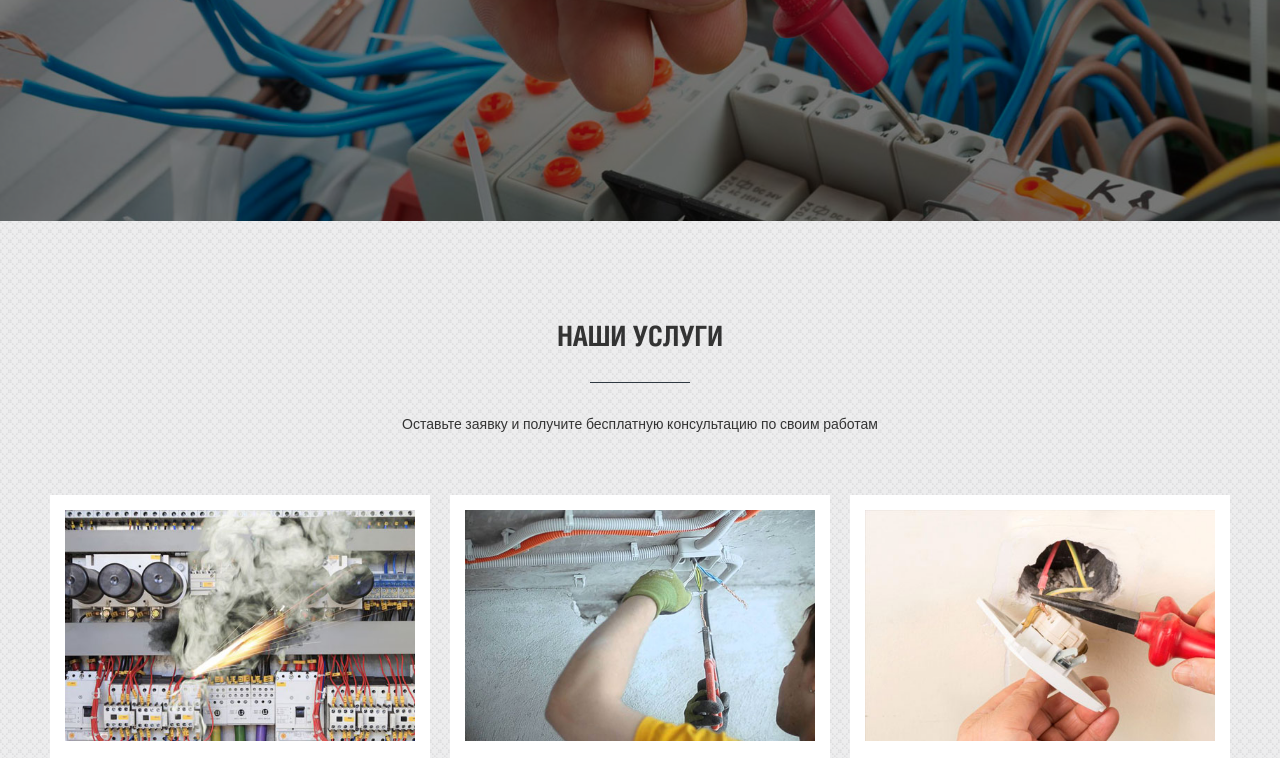
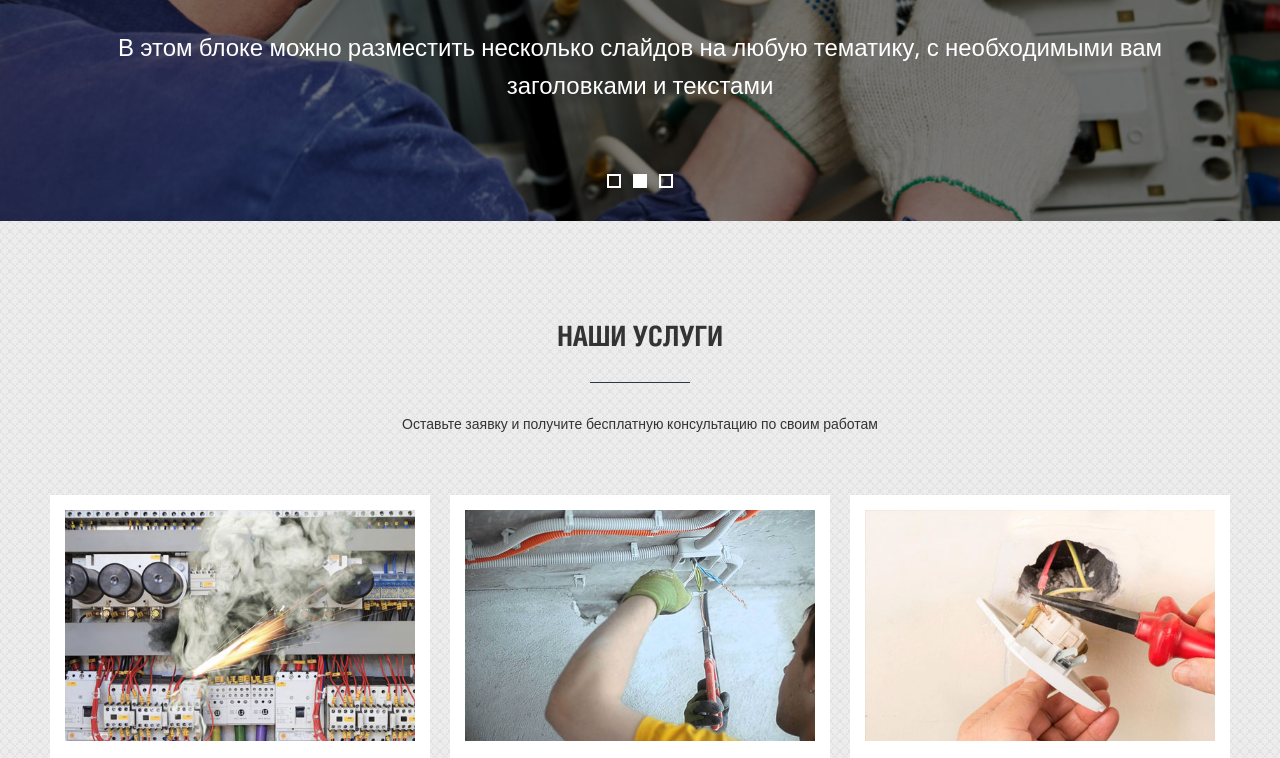
Before and after one commit to Borsok-kg/diplom, a website built with webpack: page index.html in a window 1280 px wide. Shown: the part 399-1157 px from the top of the page. Built offline with nearby package versions, Linux system fonts and the light colour scheme; files whose address does not match are found by name.

Commit message:
Слайдер - первый блок

```diff
--- a/css/settings.css
+++ b/css/settings.css
@@ -510,34 +510,32 @@ img.right{
 .slider-wrapper .item img{
     min-height: 300px;
 }
-.slick-dots {
+.dots_wrapper {
   width: 100%;
   padding: 0;
   list-style: none;
   text-align: center;
   display: block;
 }
-.slick-dots li button{
+.dots_wrapper li button{
     position: absolute;
     top: -5px;
     left: -5px;
     border: none;
-    border-radius: 50%;
     display: block;
     opacity: 0;
 }
-.slick-dots li {
+.dots_wrapper li {
     cursor: pointer;
     border: 2px solid #E9BB26;
     display: inline-block;
-    border-radius: 50%;
     width: 14px;
     height: 14px;
     margin: 0 6px;
     cursor: pointer;
     position: relative;
 }
-.slick-dots li.slick-active{
+.dots_wrapper li.slick-active{
     background: #E9BB26;
 }
 .slick-prev,
--- a/css/style.css
+++ b/css/style.css
@@ -733,7 +733,7 @@ hr.white {
 	.icons .img-wrapper img {
 		width: 100px;
 	}
-	.slick-dots {
+	.dots_wrapper {
 		padding-top: 30px;
 	}
 }
@@ -848,14 +848,15 @@ hr.white {
 }
 
 /* top slider */
-.top-slider .slick-dots {
+.top-slider .dots_wrapper {
 	position: absolute;
 	bottom: 25px;
+	z-index: 99;
 }
-.top-slider .slick-dots li {
+.top-slider .dots_wrapper li {
 	border-color: #fff !important;
 }
-.top-slider .slick-dots li.slick-active {
+.top-slider .dots_wrapper li.active {
 	background-color: #fff !important;
 }
 .top-slider {
@@ -952,7 +953,7 @@ video#video_background {
 		-o-transition: 0.5s;
 		transition: 0.5s;
 	}
-	.top-slider .table.active {
+	.top-slider .item.active .table {
 		webkit-transform: scale(1);
 		-ms-transform: scale(1);
 		-o-transform: scale(1);
--- a/index.html
+++ b/index.html
@@ -96,7 +96,7 @@
 
 		<!-- * * * * * * Top slider * * * * * * -->
 		<div class="top-slider white text-center relative">
-			<div class="item relative"
+			<div class="item relative active"
 				style="background: url(images/slide1.jpg) 50% 50% no-repeat; background-size: cover;">
 				<div class="table">
 					<div class="table-cell">
--- a/src/index.js
+++ b/src/index.js
@@ -5,6 +5,7 @@ import arrowUp from './modules/arrowUp';
 import correctnessOfInput from './modules/correctnessOfInput';
 import sendForm from './modules/sendForm';
 import tabs from './modules/tabs';
+import slider from './modules/slider';
 
 // Модальное окно
 togglePopUp();
@@ -20,3 +21,6 @@ sendForm();
 
 // Блок ЧАВО
 tabs();
+
+// Слайдер
+slider();
--- /dev/null
+++ b/src/modules/slider.js
@@ -0,0 +1,84 @@
+const slider = () => {
+    const topSlider = document.querySelector('.top-slider'),
+        itemSlides = topSlider.querySelectorAll('.item'),
+        table = topSlider.querySelectorAll('.table'),
+        dotsWrapper = document.createElement('ul');
+
+    let dot;
+
+    // table.forEach(item => {
+    //     item.style.opacity = '1';
+    //     item.style.visibility = 'visible';
+    // });
+
+    dotsWrapper.classList.add('dots_wrapper');
+
+    topSlider.appendChild(dotsWrapper);
+
+
+    let counterSlides = 0;
+
+    for (let index = 0; index < itemSlides.length; index++) {
+        dot = document.createElement('li');
+        dot.classList.add('dot');
+        dotsWrapper.appendChild(dot);
+    }
+
+    const dots = dotsWrapper.querySelectorAll('.dot');
+
+
+    const prevSlide = (elem, index, strClass) => {
+        elem[index].classList.remove(strClass);
+    };
+
+    const nextSlide = (elem, index, strClass) => {
+        elem[index].classList.add(strClass);
+    };
+
+    nextSlide(dots, counterSlides, 'active');
+
+    const autoPlaySlide = () => {
+
+        prevSlide(itemSlides, counterSlides, 'active');
+        prevSlide(dots, counterSlides, 'active');
+        itemSlides[counterSlides].style.height = '0';
+        counterSlides++;
+
+        if (counterSlides >= itemSlides.length) {
+            counterSlides = 0;
+        }
+
+        nextSlide(itemSlides, counterSlides, 'active');
+        nextSlide(dots, counterSlides, 'active');
+        itemSlides[counterSlides].style.height = '600px';
+    };
+
+    const startAutoPlaySlider = () => {
+        setInterval(autoPlaySlide, 5000);
+
+    };
+
+    topSlider.addEventListener('click', ({ target }) => {
+
+        prevSlide(itemSlides, counterSlides, 'active');
+        prevSlide(dots, counterSlides, 'active');
+        itemSlides[counterSlides].style.height = '0';
+        if (target.matches('.dot')) {
+            dots.forEach((dot, index) => {
+                if (dot === target) {
+                    counterSlides = index;
+                }
+            });
+        }
+        nextSlide(itemSlides, counterSlides, 'active');
+        nextSlide(dots, counterSlides, 'active');
+        itemSlides[counterSlides].style.height = '600px';
+    });
+
+
+
+    startAutoPlaySlider();
+};
+
+
+export default slider;
```
Also changed, not shown: dist/dev-bundle.js.
